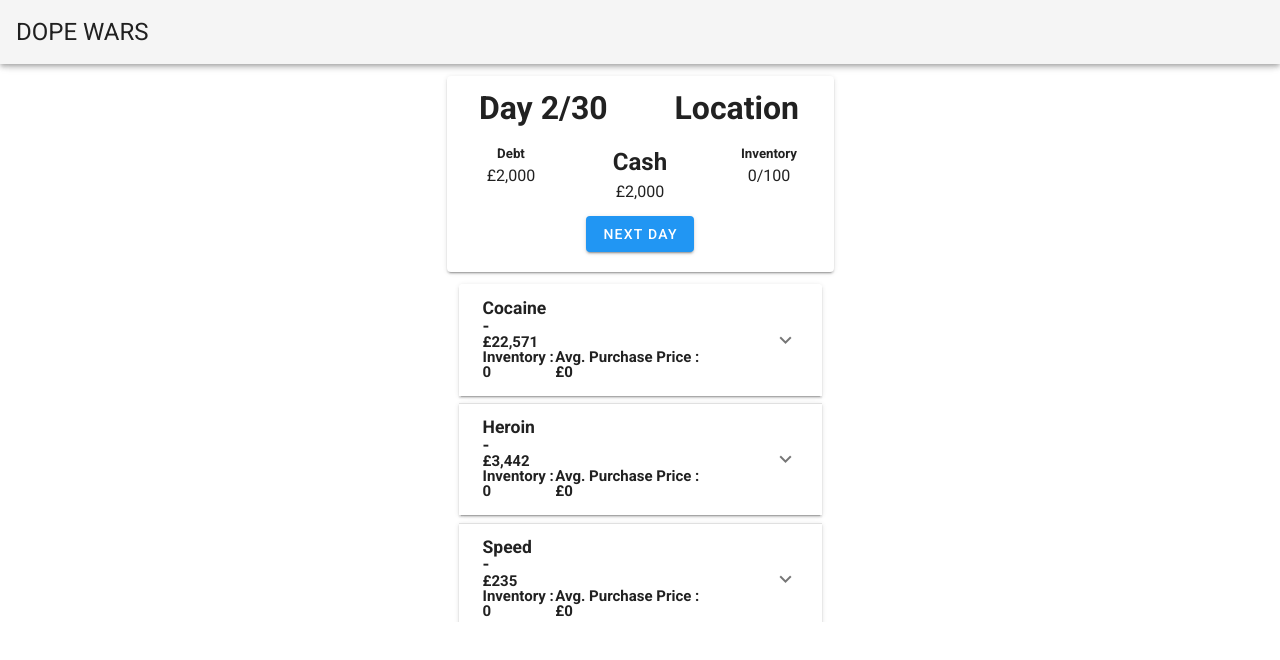
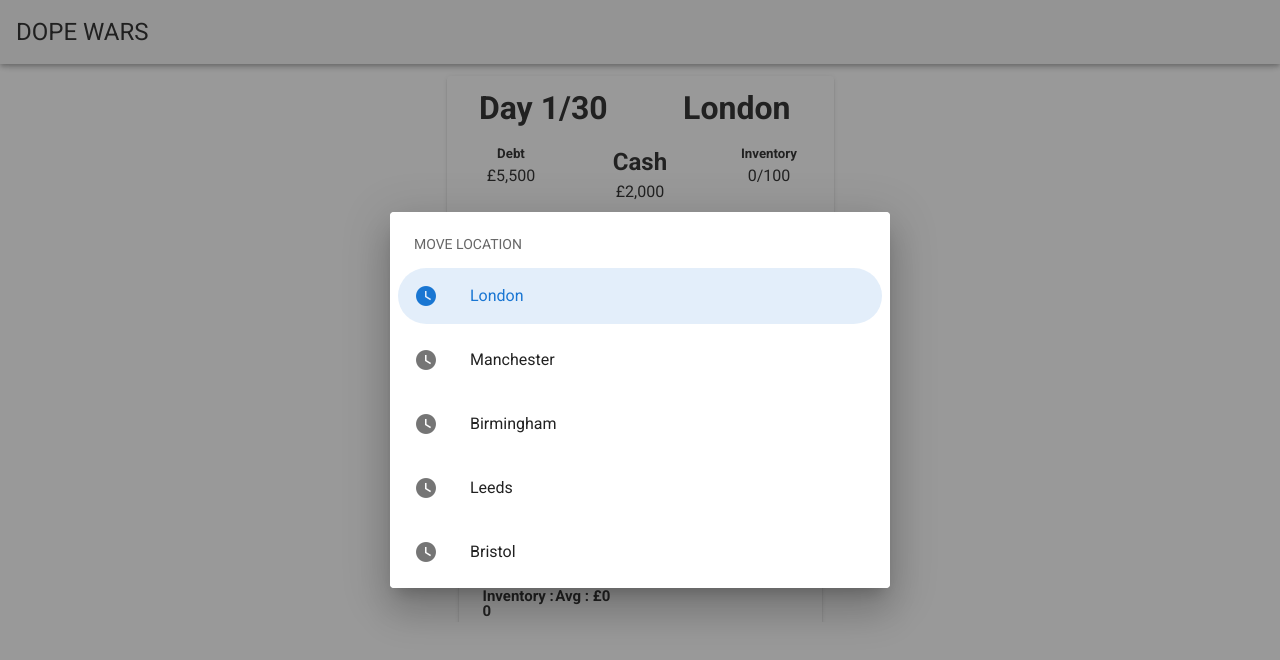
Before and after one commit to shxk/dope-wars, a Vue app: page /#/ in a window 1280 px wide. Both pictures are taken after a click on the button "NEXT DAY". Shown: the top 660 px of the page. Built offline with nearby package versions, Linux system fonts and the light colour scheme.

Commit message:
added in debt increase, and moving location when changing day

```diff
--- a/src/components/Game.vue
+++ b/src/components/Game.vue
@@ -1,6 +1,5 @@
 <template>
     <!-- Whats Left:
-      selling - & avg amount product was bought for display
       locations
       events & Implement more than 1 random event
       police
@@ -11,6 +10,77 @@
     <div class="text-center">
       <v-dialog
         v-model="dialog"
+        width="500"
+      >
+        <v-card>
+          <v-card-title
+            class="headline grey lighten-2"
+            primary-title
+          >
+            Game Over
+          </v-card-title>
+
+          <v-card-text style="text-align:center;">
+            You finished the game with:
+          </v-card-text>
+          <v-card-text style="text-align:center;">
+            Account: £{{Number(cash).toLocaleString()}}
+          </v-card-text>
+          <v-card-text style="text-align:center;">
+            Debt: £{{Number(debt).toLocaleString()}}
+          </v-card-text>
+
+          <v-divider></v-divider>
+
+          <v-card-actions>
+            <div class="flex-grow-1"></div>
+            <v-btn
+              color="primary"
+              text
+              @click="dialog = false"
+            >
+              New Game
+            </v-btn>
+          </v-card-actions>
+        </v-card>
+      </v-dialog>
+    </div>
+
+    <!-- Move Location dialog box  -->
+    <div class="text-center">
+      <v-dialog
+        v-model="locationDialog"
+        persistent
+        width="500"
+      >
+        <v-card
+          class="mx-auto"
+          tile
+        >
+          <v-list rounded>
+            <v-subheader>MOVE LOCATION</v-subheader>
+            <v-list-item-group v-model="currentLocation.id" color="primary">
+              <v-list-item
+                v-for="(location, i) in locations"
+                :key="i" @click="changeLocation(location)" :disabled="isLocationDisabled(location)"
+              >
+                <v-list-item-icon>
+                  <v-icon v-text="location.icon"></v-icon>
+                </v-list-item-icon>
+                <v-list-item-content>
+                  <v-list-item-title v-text="location.name"></v-list-item-title>
+                </v-list-item-content>
+              </v-list-item>
+            </v-list-item-group>
+          </v-list>
+        </v-card>
+      </v-dialog>
+    </div>
+
+    <!-- Events dialog box  -->
+    <div class="text-center">
+      <v-dialog
+        v-model="eventDialog"
         width="500"
       >
         <v-card>
@@ -66,7 +136,7 @@
               </h1>
              </v-flex>
              <v-flex xs6>
-              <h1>Location</h1>
+              <h1>{{currentLocation.name}}</h1>
              </v-flex>
            </v-layout>
 
@@ -116,10 +186,12 @@ export default {
   },
   data: () => ({
     dialog: false,
+    locationDialog: false,
+    eventDialog: false,
     turnBtn: "Next Day",
     days:1,
     inventoryAmount: 100,
-    debt: 2000,
+    debt: 5500,
     cash: 2000,
     products:[
       {
@@ -259,12 +331,13 @@ export default {
       //Push object of products into here that includes name, id, and price bought at
     ],
     locations:[
-      {name:"London"},
-      {name:"Manchester"},
-      {name:"Birmingham"},
-      {name:"Leeds"},
-      {name:"Bristol"},
+      {id: 0, name:"London", icon: 'mdi-clock'},
+      {id: 1, name:"Manchester", icon: 'mdi-clock'},
+      {id: 2, name:"Birmingham", icon: 'mdi-clock'},
+      {id: 3, name:"Leeds", icon: 'mdi-clock'},
+      {id: 4, name:"Bristol" , icon: 'mdi-clock'},
     ],
+    currentLocation: {},
     events:[
       {
 
@@ -272,12 +345,20 @@ export default {
     ]
   }),
   computed:{
-    isExpandDisable(){
-      return this.$store.state.expandDisable
-    }
+
 
   },
   methods:{
+    isLocationDisabled(location){
+      const self = this;
+
+      if(location.id == self.currentLocation.id){
+        return true
+      }else{
+        return false
+      }
+
+    },
     getPrices(){
       const self = this;
       let eventInformation = self.randomiseEvent();
@@ -327,17 +408,10 @@ export default {
     nextDay(){
       const self = this;
       if(self.days < 30){
-        //Choose new location - Use vuetify dialog
-
-        self.days++;
-        self.days == 30 ? self.turnBtn = "End" : self.turnBtn = "Next Day"
-        self.getPrices();
-
+        self.locationDialog = true;
       }else{
         self.dialog = true;
-        console.log(`Game over, you finished the game with £${self.cash} ` )
       }
-
     },
     updateCashBuy(payload){
       const self = this;
@@ -352,12 +426,30 @@ export default {
       console.log(payload)
 
       self.cash += payload;
+    },
+    changeLocation(location){
+      const self = this;
+      self.currentLocation = location
+
+      self.days++;
+      self.days == 30 ? self.turnBtn = "End" : self.turnBtn = "Next Day"
+
+      if(self.debt >0){
+        self.debtIncrease();
+      }
+      self.getPrices();
+
+      self.locationDialog = false;
+    },
+    debtIncrease(){
+      const self = this;
+      self.debt = Math.floor(self.debt * 1.1)
     }
-
   },
   created(){
     const self = this;
     self.getPrices();
+    self.currentLocation = self.locations[0];
 
   }
 };
--- a/src/components/Product.vue
+++ b/src/components/Product.vue
@@ -10,7 +10,7 @@
                     <v-col cols="12"><h3> - </h3></v-col>
                     <v-col cols="12"> <h4>£{{Number(product.price).toLocaleString()}}</h4></v-col>
                     <v-col cols="3"> <h4>Inventory : {{ currentProdInv(product) }} </h4></v-col>
-                    <v-col cols="6"> <h4>Avg. Purchase Price : £{{ Number(avgPurchasePrice(product)).toLocaleString() }} </h4></v-col>
+                    <v-col cols="6"> <h4>Avg : £{{ Number(avgPurchasePrice(product)).toLocaleString() }} </h4></v-col>
                 </v-row>
                 </template>
             </v-expansion-panel-header>
@@ -319,7 +319,7 @@ export default {
             if(purchasePrice <= self.cash && self.quantity > 0){
                 for (let i = 0; i < self.quantity; i++) {
                     //push without memory reference so it is a copy not a linked thing
-                    self.inventoryproducts.push(product)
+                    self.inventoryproducts.push(JSON.parse(JSON.stringify(product)))
                 }
                 self.$emit('updateCashBuy', purchasePrice)
             }
```
